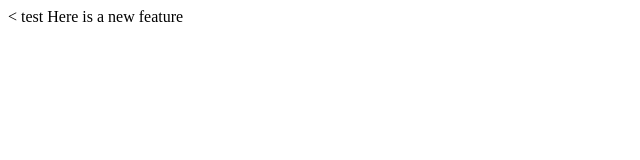
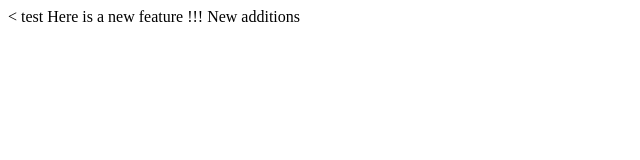
Before and after one commit to maithili20/leccture1, a plain HTML site: page index.html in a window 1280 px wide. Shown: the whole page, without its empty margins (0-640 px from the left). Drawn offline with Linux system fonts and the light colour scheme.

Commit message:
Update index.html

```diff
--- a/index.html
+++ b/index.html
@@ -7,6 +7,6 @@
   </head>
   <body>
   test
-  Here is a new feature
+  Here is a new feature  !!! New additions
   </body>
 </html>
```
